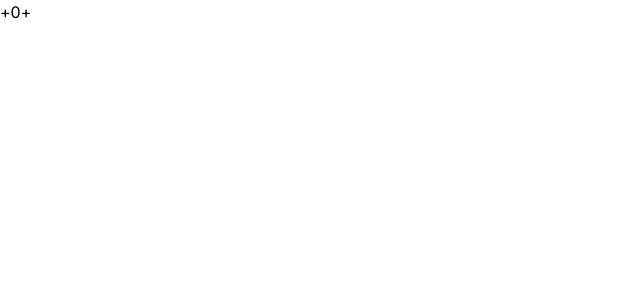
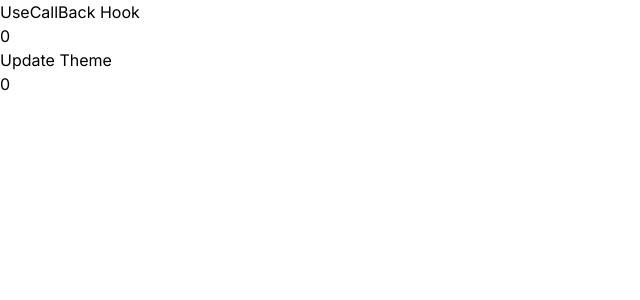
Before and after one commit to KingJulius/react-fundamentals-practice, a Next.js app: page / in a window 1280 px wide. Shown: the top 300 px of the page, without its empty margins (0-640 px from the left). Built offline with nearby package versions, Linux system fonts and the light colour scheme.

Commit message:
Added UseMemo Component (#3)

```diff
--- /dev/null
+++ b/app/_components/UseMemo/UseMemo.tsx
@@ -0,0 +1,60 @@
+'use client'
+
+import { useEffect, useMemo, useState } from "react"
+
+// Same delay for isDark state as well or any other component that uses this component
+// as updating a state in react re-renders whole component
+// & mockAPi is called every time component is rendered
+// For Performance Improvement in certain cases
+// useMemo - caches value so it does not have to be re-computed if value remains the same & is not effected by non-dependencies
+// Why not Memoize everything? - gives performance & memory overheads & saves previous value on every render
+// To be used:
+// 1. Use when ur function call is incredibly slow & only when value is changed &
+// 2 for referential equality - make sure reference of an object or an array is the same as the last time it was rendered if nothing was changed internally
+//  --> Only update reference of the object when content of the object changes instead of every time it is rendered
+
+export const UseMemo = () => {
+    const [number, setNumber] = useState(0)
+    const [isDark, setIsDark] = useState(false)
+
+    // const doubleNumber = mockApiCall(number)
+    const doubleNumber = useMemo(() => {
+        return mockApiCall(number)
+    }, [number])
+
+    // const themeStyles = {
+    //     backgroundColor: isDark ? 'black' : 'white',
+    //     color: isDark ? 'white' : 'black'
+    // }
+    const themeStyles = useMemo(() => {
+        return {
+            backgroundColor: isDark ? 'black' : 'white',
+            color: isDark ? 'white' : 'black'
+        }
+    }, [isDark])
+
+    // Is called even when number changed as it is when comparing 2 objects, their references are compared
+    // So even if value is same but they can reference different objects & not equal
+    useEffect(() => {
+        console.log('Theme Changed')
+    }, [themeStyles])
+
+
+    return(
+        <div>
+            <h1>UseCallBack Hook</h1>
+            <div>
+                <input type="number" value={number} onChange={e => setNumber(parseInt(e.target.value))} />
+                <br />
+                <button onClick={() => setIsDark(prev => !prev)}>Update Theme</button>
+                <div style={themeStyles}>{doubleNumber}</div>
+            </div>
+        </div>
+    )
+}
+
+const mockApiCall = (num: number) => {
+    console.log("Mock API Function has been called...")
+    for (let i=0; i<=1000000000; i++){}
+    return num*2
+}
--- /dev/null
+++ b/app/_components/UseMemo/index.ts
@@ -0,0 +1 @@
+export { UseMemo } from './UseMemo'
--- a/app/page.tsx
+++ b/app/page.tsx
@@ -1,9 +1,13 @@
-import { UseState } from "@/@/@/UseState";
+// import { UseState } from "@/@/@/UseState";
+// import { UseEffect } from "@/@/@/UseEffect";
+import { UseMemo } from "@/@/@/UseMemo";
 
 export default function Home() {
   return (
   <div>
-    <UseState />
+    {/* <UseState /> */}
+    {/* <UseEffect /> */}
+    <UseMemo />
   </div>
   );
 }
```
